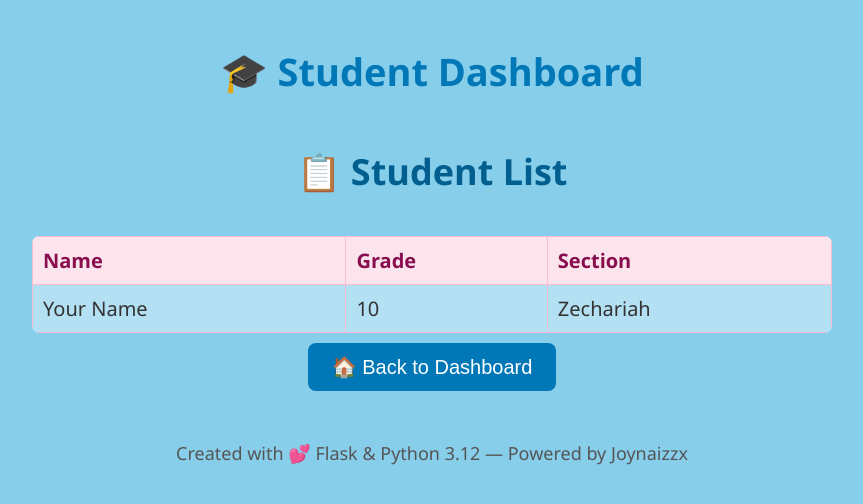
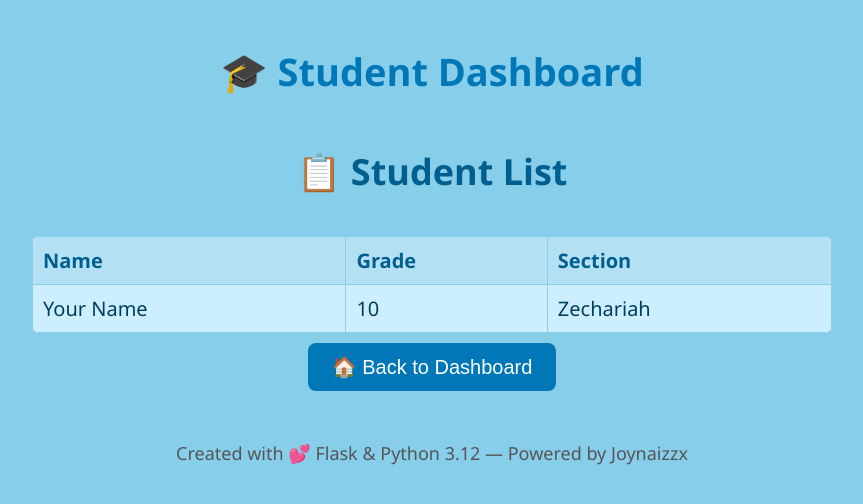
Before and after one commit to Joynase/Joynase-Dime, a Flask app: page /dashboard in a window 1280 px wide, after a click on "👀 View Students". Shown: the top 504 px of the page, without its empty margins (208-1071 px from the left). Run offline with Flask 3, Linux system fonts and the light colour scheme.

Commit message:
Update index.html

```diff
--- a/templates/index.html
+++ b/templates/index.html
@@ -49,7 +49,7 @@
 
     .section {
       margin-top: 20px;
-      display: none; /* hidden by default */
+      display: none;
       animation: fadeIn 0.5s ease-in-out;
       flex-direction: column;
       align-items: center;
@@ -66,25 +66,23 @@
       margin: 0 auto;
       border-collapse: collapse;
       margin-top: 10px;
-      background-color: #cceeff;
+      background-color: #cceeff; /* sky blue background */
       border-radius: 8px;
       overflow: hidden;
     }
 
     th, td {
-      border: 1px solid #f8bbd0;
+      border: 1px solid #87ceeb;
       padding: 10px;
       text-align: left;
       font-size: 20px;
+      background-color: #cceeff; /* match theme for all cells */
+      color: #003f5c;
     }
 
     th {
-      background-color: #fce4ec;
-      color: #880e4f;
-    }
-
-    table tr:nth-child(even) {
       background-color: #b3e0f2;
+      color: #005f8f;
     }
 
     input[type="text"], input[type="number"] {
```
